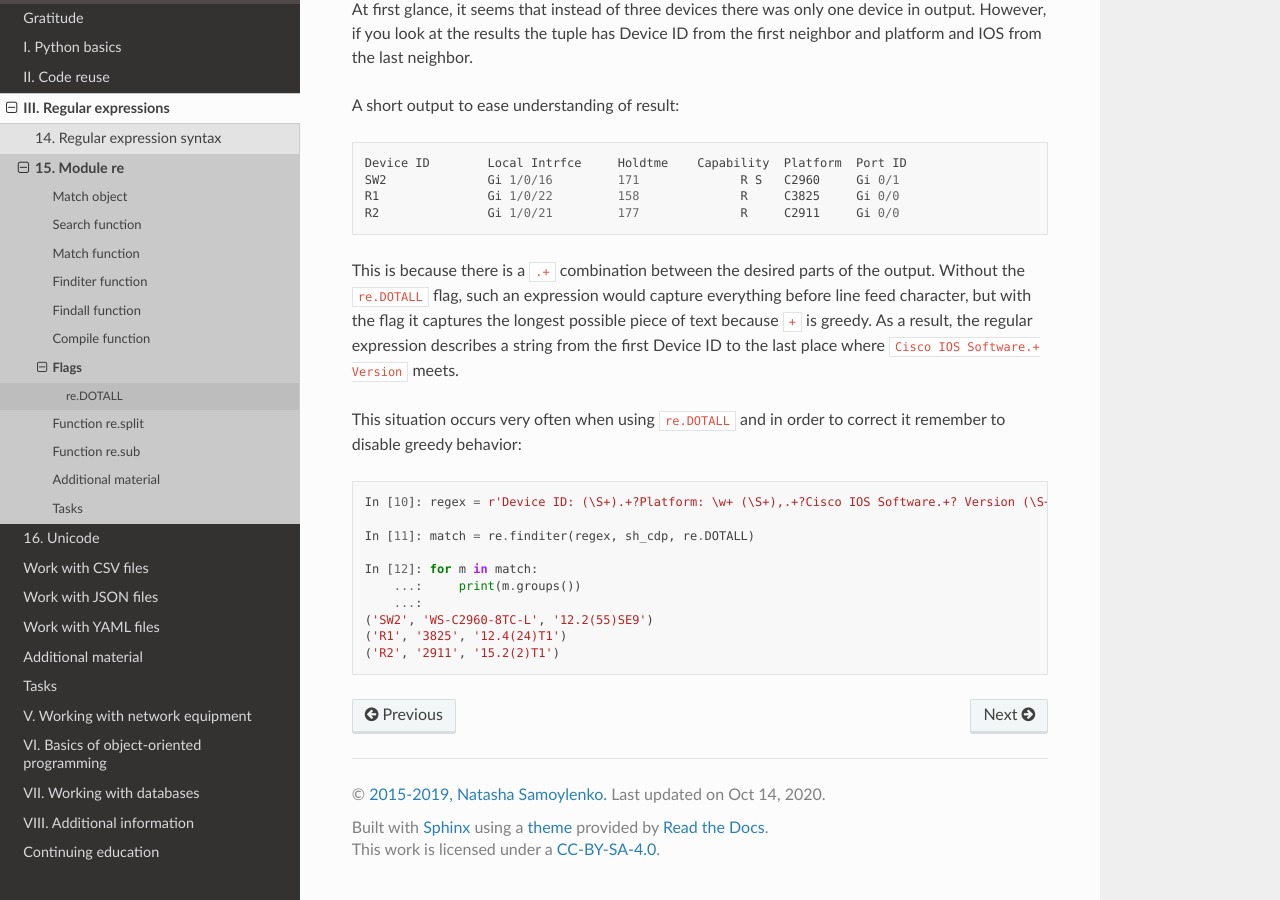
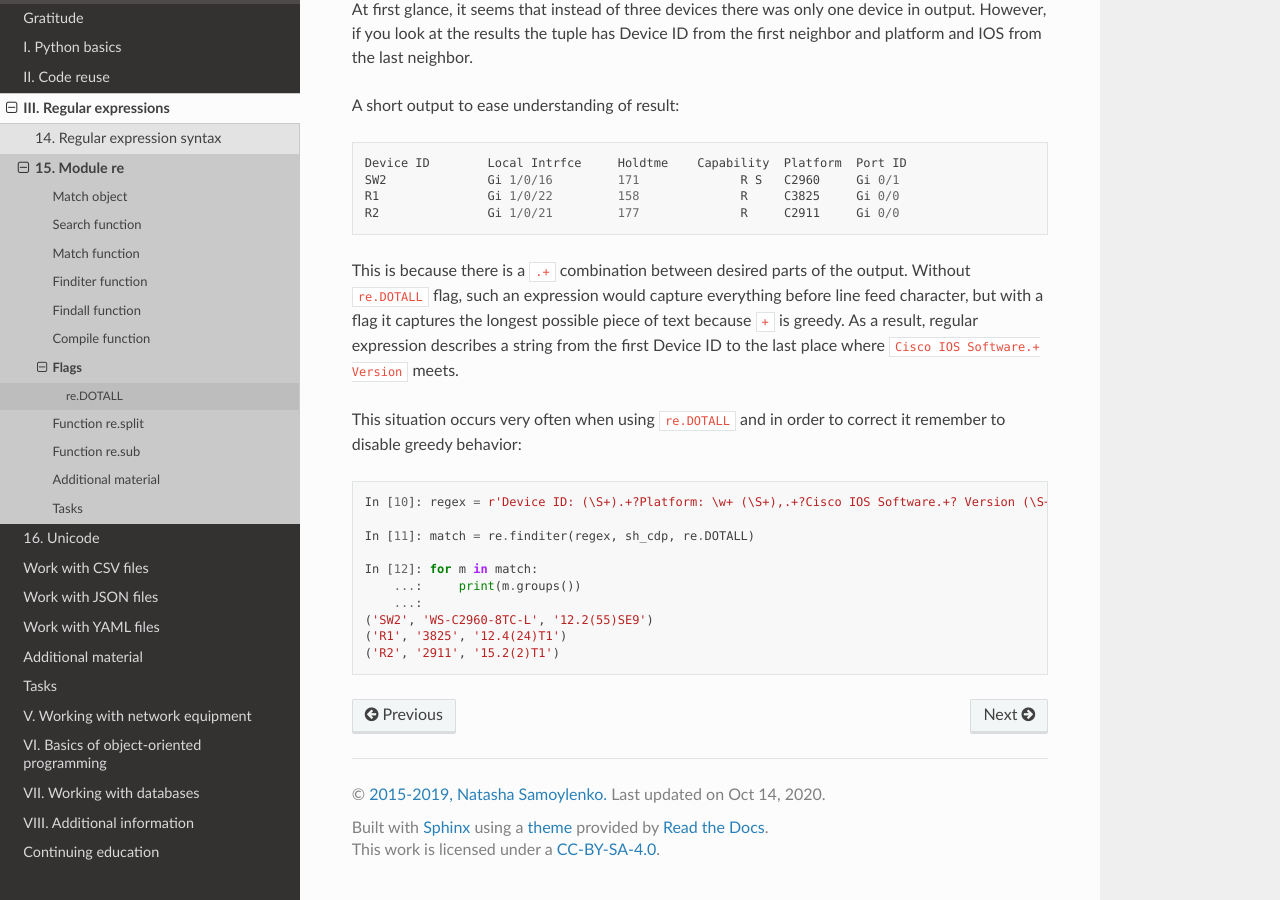
Before and after one commit to natenka/pyneng-book-en, a Sphinx documentation site: the page built from docs/source/book/15_module_re/flags.rst, in a window 1280 px wide and 900 px high, scrolled down 2200 px. Built offline with Sphinx 7.4.7 and the Read the Docs theme 2.0.0, drawn with Linux system fonts in a browser that asks for light colours; pages that are not in the unit, such as notebooks, are missing from menus; some of the changed text lies outside the part shown.

Commit message:
Update flags.rst

```diff
--- a/docs/source/book/15_module_re/flags.rst
+++ b/docs/source/book/15_module_re/flags.rst
@@ -46,9 +46,9 @@
        ...:   IP address: 10.1.1.2
        ...: '''
 
-Of course, in this case it is possible to divide a string into parts and work with each string separately, but you can get the necessary data without splitting.
+Of course, in this case it is possible to divide a string into parts and work with each string separately, but you can get necessary data without splitting.
 
-In this expression, the strings with the required data are described:
+In this expression, strings with required data are described:
 
 .. code:: python
 
@@ -62,7 +62,7 @@
     In [4]: print(re.search(regex, sh_cdp))
     None
 
-You can change the default behavior by using the re.DOTALL flag:
+You can change default behavior by using re.DOTALL flag:
 
 .. code:: python
 
@@ -108,9 +108,9 @@
     R1               Gi 1/0/22         158              R     C3825     Gi 0/0
     R2               Gi 1/0/21         177              R     C2911     Gi 0/0
 
-This is because there is a ``.+`` combination between the desired parts of the output.
-Without the ``re.DOTALL`` flag, such an expression would capture everything before line feed character, but with the flag it captures the longest possible piece of text because ``+`` is greedy.
-As a result, the regular expression describes a string from the first Device ID to the last place where ``Cisco IOS Software.+ Version`` meets.
+This is because there is a ``.+`` combination between desired parts of the output.
+Without ``re.DOTALL`` flag, such an expression would capture everything before line feed character, but with a flag it captures the longest possible piece of text because ``+`` is greedy.
+As a result, regular expression describes a string from the first Device ID to the last place where ``Cisco IOS Software.+ Version`` meets.
 
 This situation occurs very often when using ``re.DOTALL`` and in order to correct it remember to disable greedy behavior:
 
```
